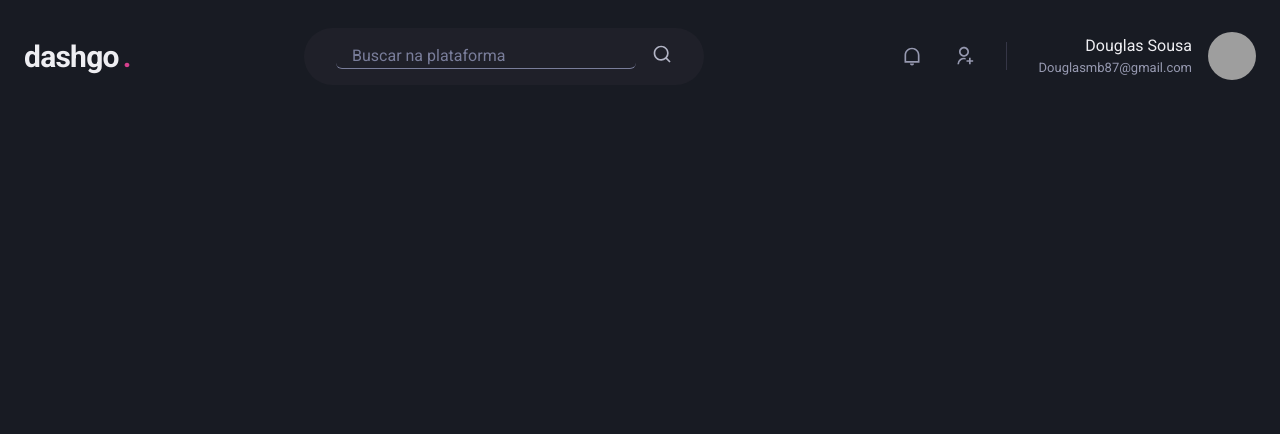
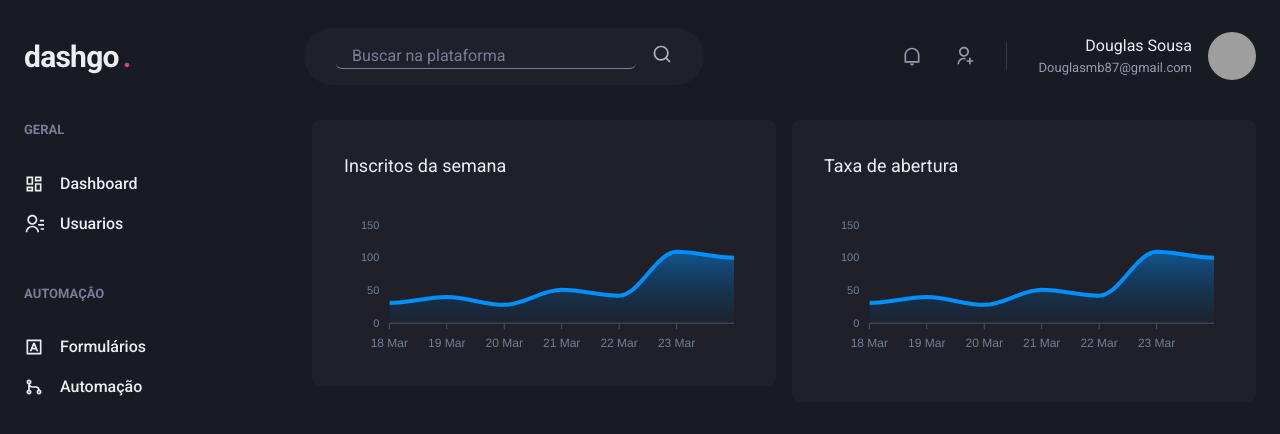
Before and after one commit to D0ugra5/DashBoard, a Next.js app: page /dashboard in a window 1280 px wide. Shown: the top 434 px of the page. Built offline with nearby package versions, Linux system fonts and the light colour scheme; grey boxes are pictures that could not be loaded.

Commit message:
-add chart

```diff
--- a/package.json
+++ b/package.json
@@ -13,9 +13,11 @@
     "@chakra-ui/react": "^2.2.8",
     "@emotion/react": "^11.10.0",
     "@emotion/styled": "^11.10.0",
+    "apexcharts": "^3.35.5",
     "framer-motion": "^7.2.0",
     "next": "12.2.3",
     "react": "18.2.0",
+    "react-apexcharts": "^1.4.0",
     "react-dom": "18.2.0",
     "react-icons": "^4.4.0"
   },
--- /dev/null
+++ b/src/components/SideBar.tsx
@@ -0,0 +1,79 @@
+import { Box, Stack, Text, Link, Icon } from "@chakra-ui/react"
+import { RiContactsLine, RiDashboardLine, RiGitMergeLine, RiInputMethodLine } from "react-icons/ri"
+
+
+export const SideBar = () => {
+    return (
+        <Box as="aside" w="64" mr="8">
+            <Stack spacing="12" align="flex-start">
+                <Box>
+                    <Text
+                        fontWeight="bold"
+                        color="gray.400"
+                        fontSize="small"
+                    >
+                        GERAL
+                    </Text>
+                    <Stack
+                        spacing="4"
+                        mt="8"
+                        align="stretch"
+                    >
+                        <Link
+                            display="flex"
+                            alignItems="center"
+
+
+                        >
+                            <Icon as={RiDashboardLine} fontSize="20" />
+                            <Text ml="4" fontWeight="medium">Dashboard</Text>
+                        </Link>
+                        <Link
+                            display="flex"
+                            alignItems="center"
+
+
+                        >
+                            <Icon as={RiContactsLine} fontSize="20" />
+                            <Text ml="4" fontWeight="medium">Usuarios</Text>
+                        </Link>
+                    </Stack>
+                </Box>
+                <Box>
+                    <Text
+                        fontWeight="bold"
+                        color="gray.400"
+                        fontSize="small"
+                    >
+                        AUTOMAÇÂO
+                    </Text>
+                    <Stack
+                        spacing="4"
+                        mt="8"
+                        align="stretch"
+                    >
+                        <Link
+                            display="flex"
+                            alignItems="center"
+
+
+                        >
+                            <Icon as={RiInputMethodLine} fontSize="20" />
+                            <Text ml="4" fontWeight="medium">Formulários</Text>
+                        </Link>
+                        <Link
+                            display="flex"
+                            alignItems="center"
+
+
+                        >
+                            <Icon as={RiGitMergeLine} fontSize="20" />
+                            <Text ml="4" fontWeight="medium">Automação</Text>
+                        </Link>
+                    </Stack>
+                </Box>
+
+            </Stack>
+        </Box>
+    )
+}
--- a/src/pages/dashboard.tsx
+++ b/src/pages/dashboard.tsx
@@ -1,8 +1,104 @@
+import { Flex, SimpleGrid, Box, Text, theme } from "@chakra-ui/react";
+import dynamic from "next/dynamic";
 import { Header } from "../components/Header";
+import { SideBar } from "../components/SideBar";
+
+
+const Chart = dynamic(() => import("react-apexcharts"), { ssr: false });
+const options = {
+    chart: {
+        toolbar: {
+            show: false,
+        },
+        zoom: {
+            enabled: false,
+        },
+        foreColor: theme.colors.gray[500],
+    },
+    grid: {
+        show: false,
+    },
+    dataLabels: {
+        enabled: false,
+    },
+    tooltip: {
+        enabled: false,
+    },
+    xaxis: {
+        type: 'datetime',
+        axisBorder: {
+            color: theme.colors.gray[600],
+        },
+        axisTicks: {
+            color: theme.colors.gray[600],
+        },
+        categories: [
+            '2021-03-18T00:00:00.000Z',
+            '2021-03-19T00:00:00.000Z',
+            '2021-03-20T00:00:00.000Z',
+            '2021-03-21T00:00:00.000Z',
+            '2021-03-22T00:00:00.000Z',
+            '2021-03-23T00:00:00.000Z',
+            '2021-03-24T00:00:00.000Z',
+        ],
+    },
+    fill: {
+        opacity: 0.3,
+        type: 'gradient',
+        gradient: {
+            shade: 'dark',
+            opacityFrom: 0.7,
+            opacityTo: 0.3,
+        }
+
+    }
+};
+
+const series = [
+    { name: 'series1', data: [31, 40, 28, 51, 42, 109, 100] }
+]
 
 export const Dashboard = () => {
     return (
-        <Header />
+        <Flex direction="column" h="100vh">
+            <Header />
+            <Flex w="100%" my="6" maxWidth={1480} mx="auto" px="6">
+                <SideBar />
+
+                <SimpleGrid
+                    flex="1"
+                    gap="4"
+                    minChildWidth="320px"
+                    alignItems="flex-start"
+                >
+                    <Box
+                        p="8"
+                        bg="gray.800"
+                        borderRadius={8}
+                        pb="4"
+                    >
+                        <Text
+                            fontSize="lg"
+                            mb="4"
+
+                        >Inscritos da semana</Text>
+                        <Chart options={options} series={series} type="area" height={160} />
+                    </Box>
+                    <Box
+                        p="8"
+                        bg="gray.800"
+                        borderRadius={8}
+                    >
+                        <Text
+                            fontSize="lg"
+                            mb="4"
+                        >Taxa de abertura</Text>
+                        <Chart options={options} series={series} type="area" height={160} />
+
+                    </Box>
+                </SimpleGrid>
+            </Flex>
+        </Flex>
     )
 }
 
```
Also changed, not shown: 1 other file (tests, documents, lock files or other folders).
